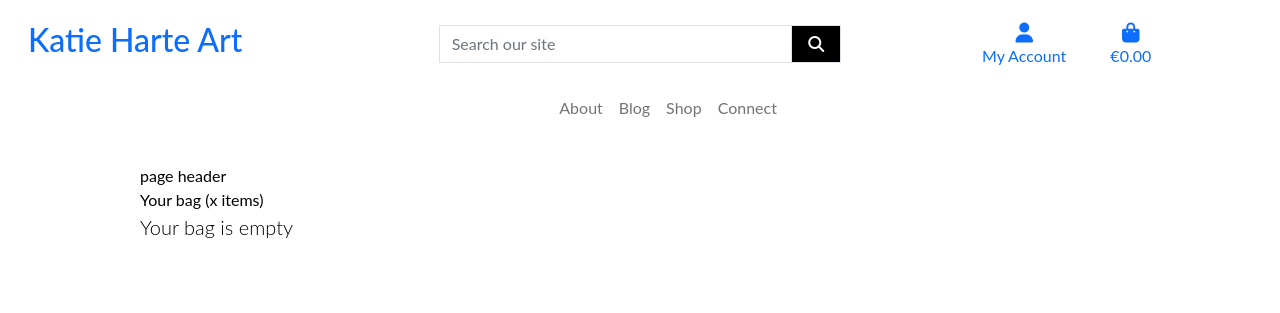
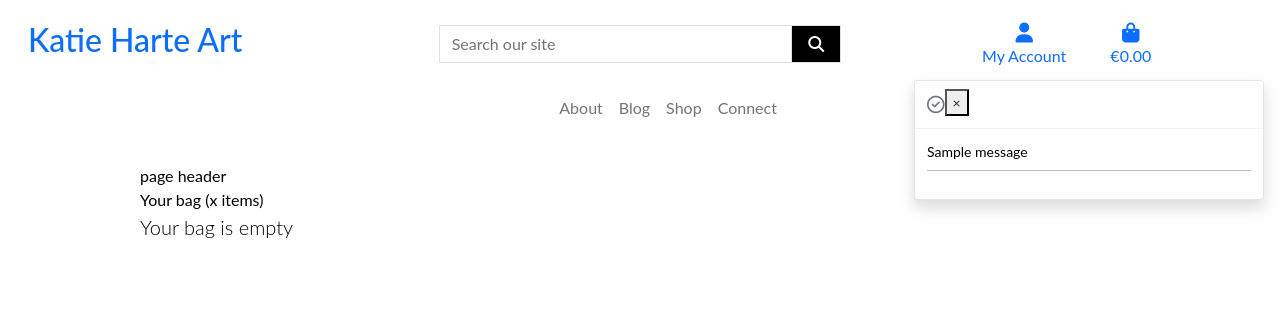
Before and after one commit to emmawalshdev/kaytea_art, a Django app: page /bag/ in a window 1280 px wide. Shown: the top 313 px of the page. Run offline with Django 3.2, Linux system fonts and the light colour scheme; tables that the repository leaves empty hold one stand-in row (values such as "Sample post"); one stand-in notice (Sample message) is shown; some libraries are stand-ins or nearby versions.

Commit message:
Add toasts

```diff
--- a/bag/templates/bag/bag.html
+++ b/bag/templates/bag/bag.html
@@ -95,7 +95,7 @@
                                         <h4 class="mt-4"><strong>Grand Total: €{{ grand_total|floatformat:2 }}</strong></h4>
                                         {% if free_delivery_delta > 0 %}
                                             <p class="mb-1 text-danger">
-                                                You could get free delivery by spending just <strong>${{ free_delivery_delta }}</strong> more!
+                                                You could get free delivery by spending just <strong>€{{ free_delivery_delta }}</strong> more!
                                             </p>
                                         {% endif %}
                                     </td>
--- a/bag/views.py
+++ b/bag/views.py
@@ -1,10 +1,36 @@
 from django.shortcuts import render, redirect, reverse, HttpResponse
+from django.contrib import messages
+from products.models import Product
+
 
 # Create your views here.
 def view_bag(request):
     '''A view to render the bag content page'''
 
     return render(request, 'bag/bag.html')
+
+def add_to_bag(request, item_id):
+    '''Add a quantity of the specified product to the bag'''
+
+    product = Product.objects.get(pk=item_id)
+    # get quantity added
+    quantity = int(request.POST.get('quantity'))
+    # get redirect from form to redirect when process is complete
+    redirect_URL = request.POST.get('redirect_url')
+    # check if bag in session, create one if not
+    bag = request.session.get('bag', {})
+
+    if item_id in list(bag.keys()):
+        # update quantity if item already exists
+        bag[item_id] == quantity
+    else:
+        # add item to bag
+        bag[item_id] = quantity
+        messages.success(request, f'Added {product.name} to your bag')
+
+    # overwrite the session var with updated version
+    request.session['bag'] = bag
+    return redirect(redirect_URL)
 
 def adjust_bag(request, item_id):
     '''Adjust the quantity of the specified product to the requested amount'''
@@ -32,24 +58,3 @@ def remove_from_bag(request, item_id):
         return HttpResponse(status=200)
     except Exception as e:
         return HttpResponse(status=500)
-
-def add_to_bag(request, item_id):
-    '''Add a quantity of the specified product to the bag'''
-
-    # get quantity added
-    quantity = int(request.POST.get('quantity'))
-    # get redirect from form to redirect when process is complete
-    redirect_URL = request.POST.get('redirect_url')
-    # check if bag in session, create one if not
-    bag = request.session.get('bag', {})
-
-    if item_id in list(bag.keys()):
-        # update quantity if item already exists
-        bag[item_id] == quantity
-    else:
-        # add item to bag
-        bag[item_id] = quantity
-
-    # overwrite the session var with updated version
-    request.session['bag'] = bag
-    return redirect(redirect_URL)
--- a/katie_harte_art/settings.py
+++ b/katie_harte_art/settings.py
@@ -78,6 +78,8 @@ TEMPLATES = [
         },
     },
 ]
+
+MESSAGES_STORAGE = 'django.contrib.messages.storage.session.SessionStorage'
 
 AUTHENTICATION_BACKENDS = [
     # Needed to login by username in Django admin, regardless of `allauth`
--- a/static/css/base.css
+++ b/static/css/base.css
@@ -37,6 +37,14 @@ body{
 .form-select {
     width: 70px;
 }
+
+.message-container {
+    position: fixed;
+    top: 5rem;
+    right: 1rem;
+    z-index: 9999;
+}
+
 /* -------------------------------- Media Queries */
 
 /* Slightly larger container on xl screens */
--- a/templates/base.html
+++ b/templates/base.html
@@ -26,9 +26,15 @@
 
     {% block corejs %}
         <script src="https://kit.fontawesome.com/3f39403620.js" crossorigin="anonymous"></script>
-        <script src="https://code.jquery.com/jquery-3.6.0.min.js" integrity="sha256-/xUj+3OJU5yExlq6GSYGSHk7tPXikynS7ogEvDej/m4=" crossorigin="anonymous"></script>
-        <script src="https://cdnjs.cloudflare.com/ajax/libs/popper.js/1.12.9/umd/popper.min.js" integrity="sha384-ApNbgh9B+Y1QKtv3Rn7W3mgPxhU9K/ScQsAP7hUibX39j7fakFPskvXusvfa0b4Q" crossorigin="anonymous"></script>
-        <script src="https://maxcdn.bootstrapcdn.com/bootstrap/4.0.0/js/bootstrap.min.js" integrity="sha384-JZR6Spejh4U02d8jOt6vLEHfe/JQGiRRSQQxSfFWpi1MquVdAyjUar5+76PVCmYl" crossorigin="anonymous"></script>
+        <script src="https://code.jquery.com/jquery-3.6.0.min.js"
+        integrity="sha256-/xUj+3OJU5yExlq6GSYGSHk7tPXikynS7ogEvDej/m4=" crossorigin="anonymous"></script>
+      <script src="https://cdn.jsdelivr.net/npm/popper.js@1.16.0/dist/umd/popper.min.js"
+        integrity="sha384-Q6E9RHvbIyZFJoft+2mJbHaEWldlvI9IOYy5n3zV9zzTtmI3UksdQRVvoxMfooAo" crossorigin="anonymous">
+      </script>
+      <script src="https://stackpath.bootstrapcdn.com/bootstrap/4.4.1/js/bootstrap.min.js"
+        integrity="sha384-wfSDF2E50Y2D1uUdj0O3uMBJnjuUD4Ih7YwaYd1iqfktj0Uod8GCExl3Og8ifwB6" crossorigin="anonymous">
+      </script>
+      <!-- Stripe -->
     {% endblock %}
 
     {% block extra_js %}
@@ -109,7 +115,21 @@
           </div>
       </header>
       {% if messages %}
-        <div class="message-container"></div>
+        <div class="message-container">
+            {% for message in messages %}
+                {% with message.level as level %}
+                    {% if level == 40 %}
+                        {% include 'includes/toasts/toast_error.html' %}
+                    {% elif level == 30 %}
+                        {% include 'includes/toasts/toast_warning.html' %}
+                    {% elif level == 25 %}
+                        {% include 'includes/toasts/toast_success.html' %}
+                    {% else %}
+                        {% include 'includes/toasts/toast_info.html' %}
+                    {% endif %}
+                {% endwith %}
+            {% endfor %}
+        </div>
       {% endif %}
 
       {% block page_header %}
@@ -119,6 +139,9 @@
       {% endblock %}
 
       {% block postloadjs %}
+      <script type="text/javascript">
+          $('.toast').toast('show');
+      </script>
       {% endblock %}
 
   </body>
--- /dev/null
+++ b/templates/includes/toasts/toast_success.html
@@ -0,0 +1,62 @@
+<div class="toast" data-autohide="false">
+    <!-- Toast header -->
+    <div class="toast-header">
+        <strong class="mr-auto"><i class="far fa-check-circle fa-lg"></i></strong>
+        <button type="button" class="ml-2 mb-1 close text-dark" data-dismiss="toast" aria-label="Close">
+            <span aria-hidden="true">&times;</span>
+        </button>
+    </div>
+    <!-- Toast body -->
+    <div class="toast-body">
+        <!-- Toast message -->
+        <div class="row">
+            <div class="col">
+                {{ message }}
+                <hr class="mt-2 mb-3">
+            </div>
+        </div>
+        <!-- Shopping basket -->
+        {% if order_total and not on_profile_page and not on_blog_page and not on_blog_post_page %}
+        <p class="logo-font text-black py-1">Your Basket ({{ product_count }} item{{ product_count|pluralize}})</p>
+        <div class="basket-notification-wrapper">
+            {% for item in basket_items %}
+            <div class="row">
+                <div class="col-3 my-1">
+                    {% if item.product.image %}
+                    <img class="w-100" src="{{ item.product.image.url }}" alt="{{ item.product.name }}">
+                    {% else %}
+                    <img class="w-100" src="{{ MEDIA_URL }}no-image-icon.png" alt="{{ item.product.name }}">
+                    {% endif %}
+                </div>
+                <div class="col-9">
+                    <p class="my-0"><strong>{{ item.product.name }}</strong></p>
+                    <p class="my-0 small text-muted">Qty: {{ item.quantity }}</p>
+                </div>
+            </div>
+            {% endfor %}
+        </div>
+        <div class="row">
+            <div class="col">
+                <strong>
+                    <p class="mt-3 mb-1">
+                        Basket Total:<span class="float-right">€{{ total|floatformat:2 }}</span>
+                    </p>
+                </strong>
+                {% if free_delivery_delta > 0 %}
+                <p class="my-2 orange-text">
+                    Get free delivery by spending just <strong>€{{ free_delivery_delta }}</strong> more!
+                </p>
+                {% endif %}
+                <!-- Shopping basket buttons -->
+                <a href="{% url 'view_bag' %}" class="btn btn-green btn-block">
+                    <span class="text-uppercase">View Basket</span>
+                    <span class="icon">
+                        <i class="fas fa-shopping-basket"></i>
+                    </span>
+                </a>
+                <a href="" class="btn btn-block text-uppercase">Go to Checkout</a>
+            </div>
+        </div>
+        {% endif %}
+    </div>
+</div>
```
Also changed, not shown: templates/includes/toasts/toast_error.html (added, +12 -0 lines), templates/includes/toasts/toast_info.html (added, +11 -0 lines), templates/includes/toasts/toast_warning.html (added, +11 -0 lines).
